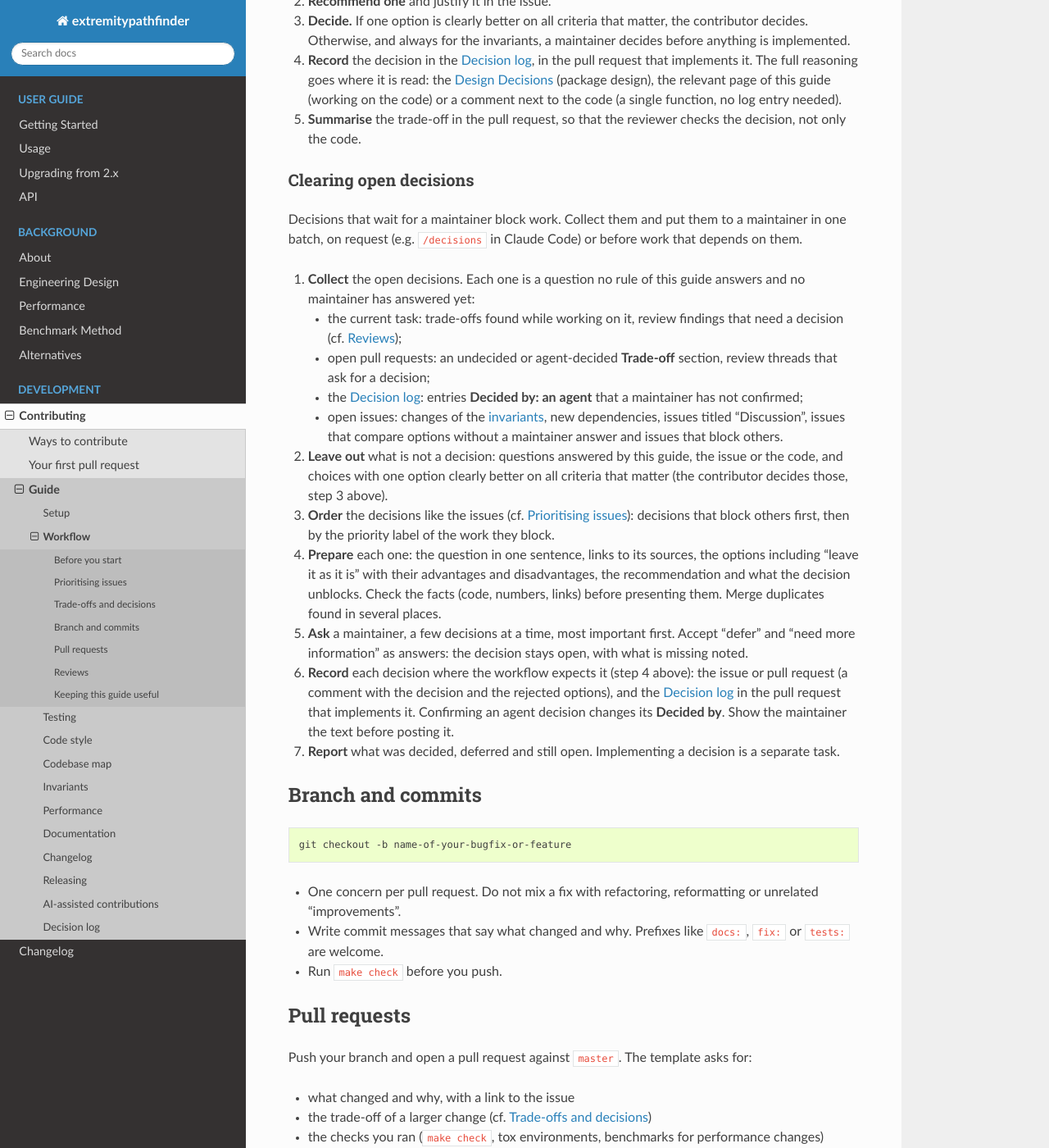
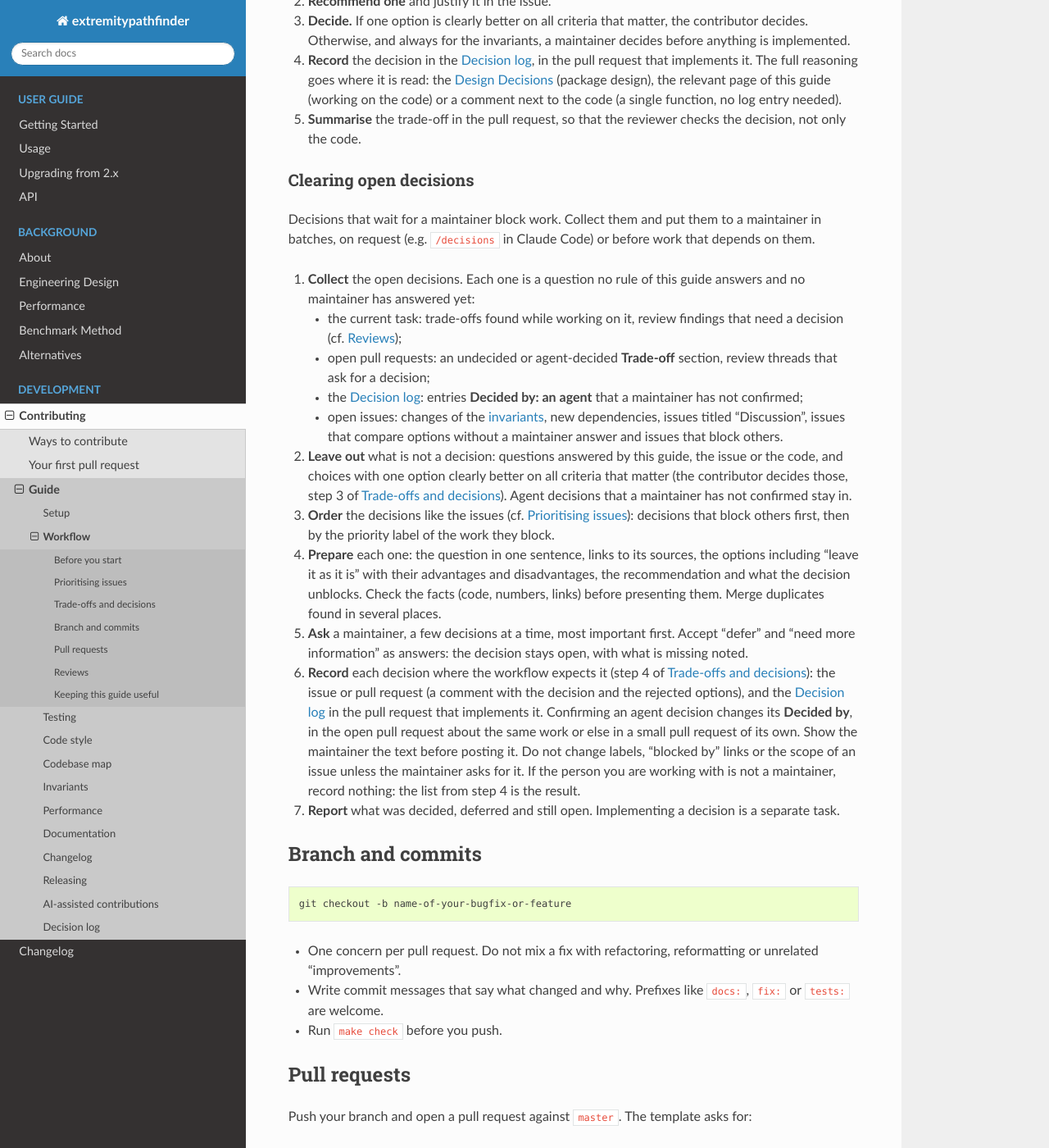
Before and after one commit to jannikmi/extremitypathfinder, a Sphinx documentation site: the page built from docs/contributing/workflow.md, in a window 1280 px wide and 1400 px high, scrolled down 1156 px. Shown: the whole window at 82% size. Built offline with Sphinx 7.4.7 and the Read the Docs theme 3.1.0, drawn with Linux system fonts in a browser that asks for light colours.

Commit message:
docs: address the review of the decisions procedure
- the guide, not the skill, holds every rule: where to confirm an agent
  entry, no label or scope changes, nothing recorded for non-maintainers
- agent decisions stay in the list; unambiguous step references; batches
- skill: identify the person with get_me, the guide's issue criteria,
  "Defer" as an explicit option, AskUserQuestion may be deferred
- check-manifest ignores the skill files

Co-Authored-By: Claude Opus 5.5 <noreply@anthropic.com>
Claude-Session: https://claude.ai/code/session_01XJqV75nphmhSfoZfKwV8Ms

```diff
--- a/docs/contributing/workflow.md
+++ b/docs/contributing/workflow.md
@@ -47,7 +47,7 @@ the [invariants](invariants.md). Before implementing one:
 
 ### Clearing open decisions
 
-Decisions that wait for a maintainer block work. Collect them and put them to a maintainer in one batch,
+Decisions that wait for a maintainer block work. Collect them and put them to a maintainer in batches,
 on request (e.g. `/decisions` in Claude Code) or before work that depends on them.
 
 1. **Collect** the open decisions. Each one is a question no rule of this guide answers and no maintainer
@@ -60,7 +60,9 @@ on request (e.g. `/decisions` in Claude Code) or before work that depends on the
    - open issues: changes of the [invariants](invariants.md), new dependencies, issues titled "Discussion",
      issues that compare options without a maintainer answer and issues that block others.
 2. **Leave out** what is not a decision: questions answered by this guide, the issue or the code,
-   and choices with one option clearly better on all criteria that matter (the contributor decides those, step 3 above).
+   and choices with one option clearly better on all criteria that matter (the contributor decides those,
+   step 3 of [Trade-offs and decisions](#trade-offs-and-decisions)). Agent decisions that a maintainer has not confirmed
+   stay in.
 3. **Order** the decisions like the issues (cf. [Prioritising issues](#prioritising-issues)):
    decisions that block others first, then by the priority label of the work they block.
 4. **Prepare** each one: the question in one sentence, links to its sources, the options including
@@ -68,10 +70,13 @@ on request (e.g. `/decisions` in Claude Code) or before work that depends on the
    Check the facts (code, numbers, links) before presenting them. Merge duplicates found in several places.
 5. **Ask** a maintainer, a few decisions at a time, most important first. Accept "defer" and "need more information"
    as answers: the decision stays open, with what is missing noted.
-6. **Record** each decision where the workflow expects it (step 4 above): the issue or pull request
-   (a comment with the decision and the rejected options), and the [Decision log](decisions.md) in the pull request
-   that implements it. Confirming an agent decision changes its **Decided by**. Show the maintainer the text
-   before posting it.
+6. **Record** each decision where the workflow expects it (step 4 of
+   [Trade-offs and decisions](#trade-offs-and-decisions)): the issue or pull request (a comment with the decision
+   and the rejected options), and the [Decision log](decisions.md) in the pull request that implements it.
+   Confirming an agent decision changes its **Decided by**, in the open pull request about the same work
+   or else in a small pull request of its own. Show the maintainer the text before posting it.
+   Do not change labels, "blocked by" links or the scope of an issue unless the maintainer asks for it.
+   If the person you are working with is not a maintainer, record nothing: the list from step 4 is the result.
 7. **Report** what was decided, deferred and still open. Implementing a decision is a separate task.
 
 ## Branch and commits
```
Also changed, not shown: docs/contributing/decisions.md (+1 -1 lines), .claude/skills/decisions/SKILL.md, .pre-commit-config.yaml.
